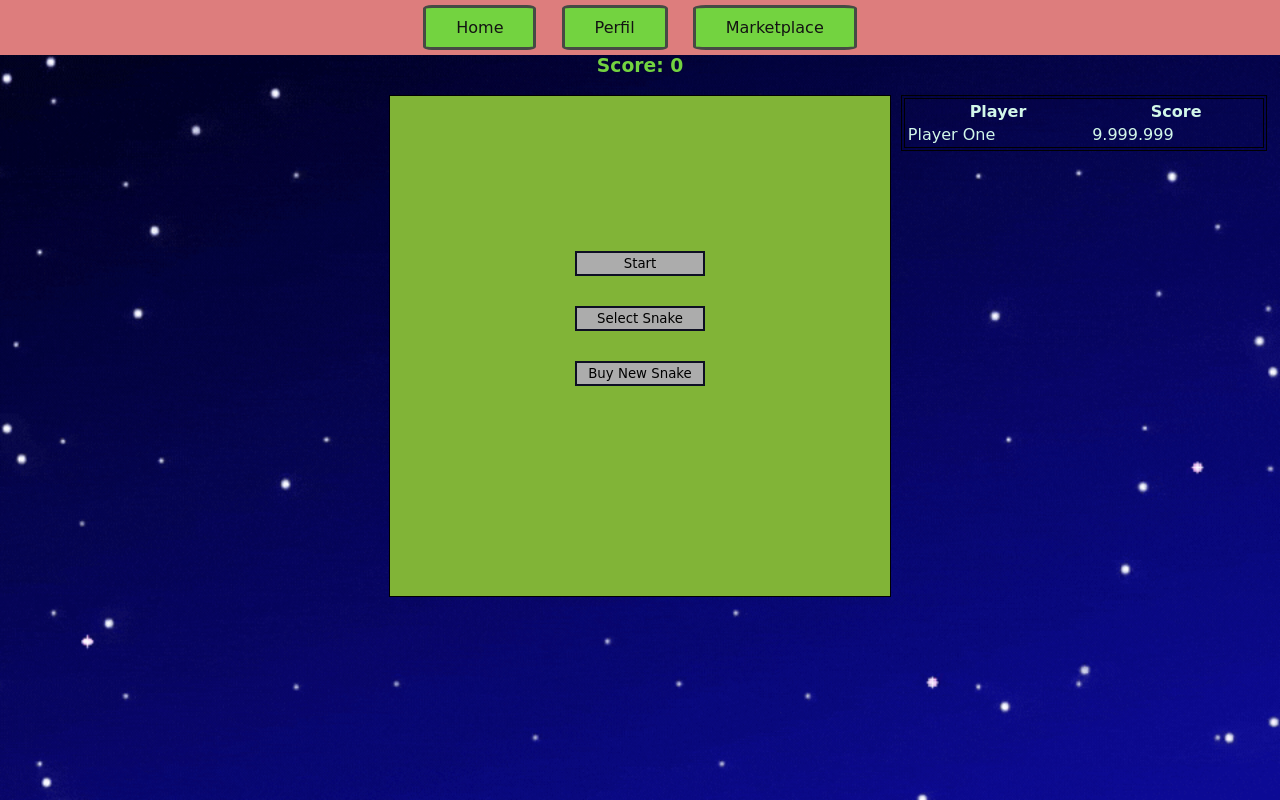
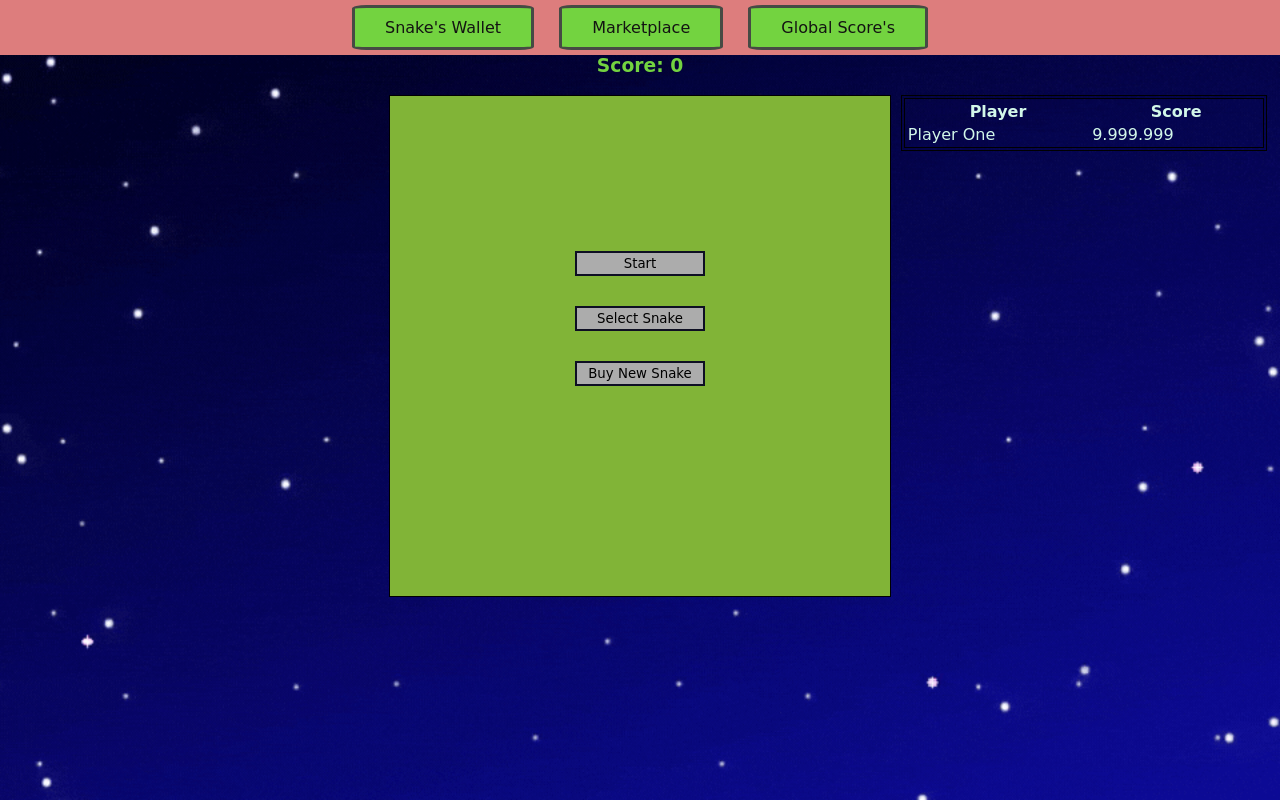
Before and after one commit to JulianFloresDev/ProyectSnakeByMySelf, a plain HTML site: page index.html in a window 1280 px wide. Drawn offline with Linux system fonts and the light colour scheme.

Commit message:
Update index.html

```diff
--- a/index.html
+++ b/index.html
@@ -12,9 +12,9 @@
 <body>
     <header>
         <nav class="headerNav">
-            <a class="headerElements" href="#">Home</a>
-            <a class="headerElements" href="#">Perfil</a>
+            <a class="headerElements" href="#">Snake's Wallet</a>
             <a class="headerElements" href="#">Marketplace</a>
+            <a class="headerElements" href="#">Global Score's</a>
         </nav>
     </header>
     <div class="conteiner">
```
